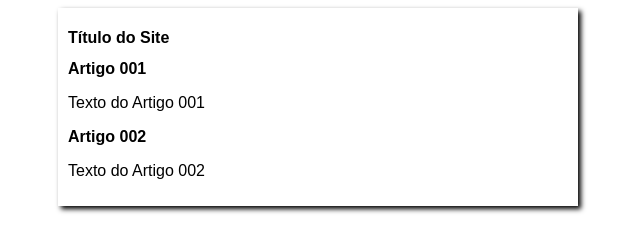
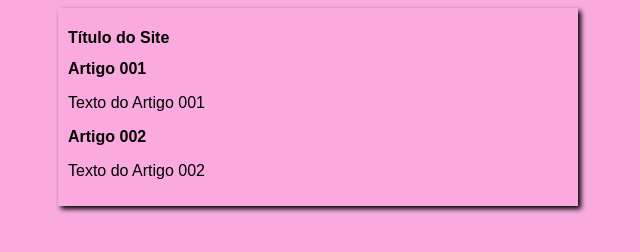
Before and after one commit to DeivinsonPereira/projeto-site, a plain HTML site: page index.html in a window 1280 px wide. Shown: the whole page, without its empty margins (322-962 px from the left). Drawn offline with Linux system fonts and the light colour scheme.

Commit message:
Update style.css

```diff
--- a/style.css
+++ b/style.css
@@ -3,7 +3,7 @@
     font-size: 16px;
 }
 body{
-    background-color: white;
+    background-color: rgb(250, 170, 223);
 }
 main{
     width: 500px;
```
